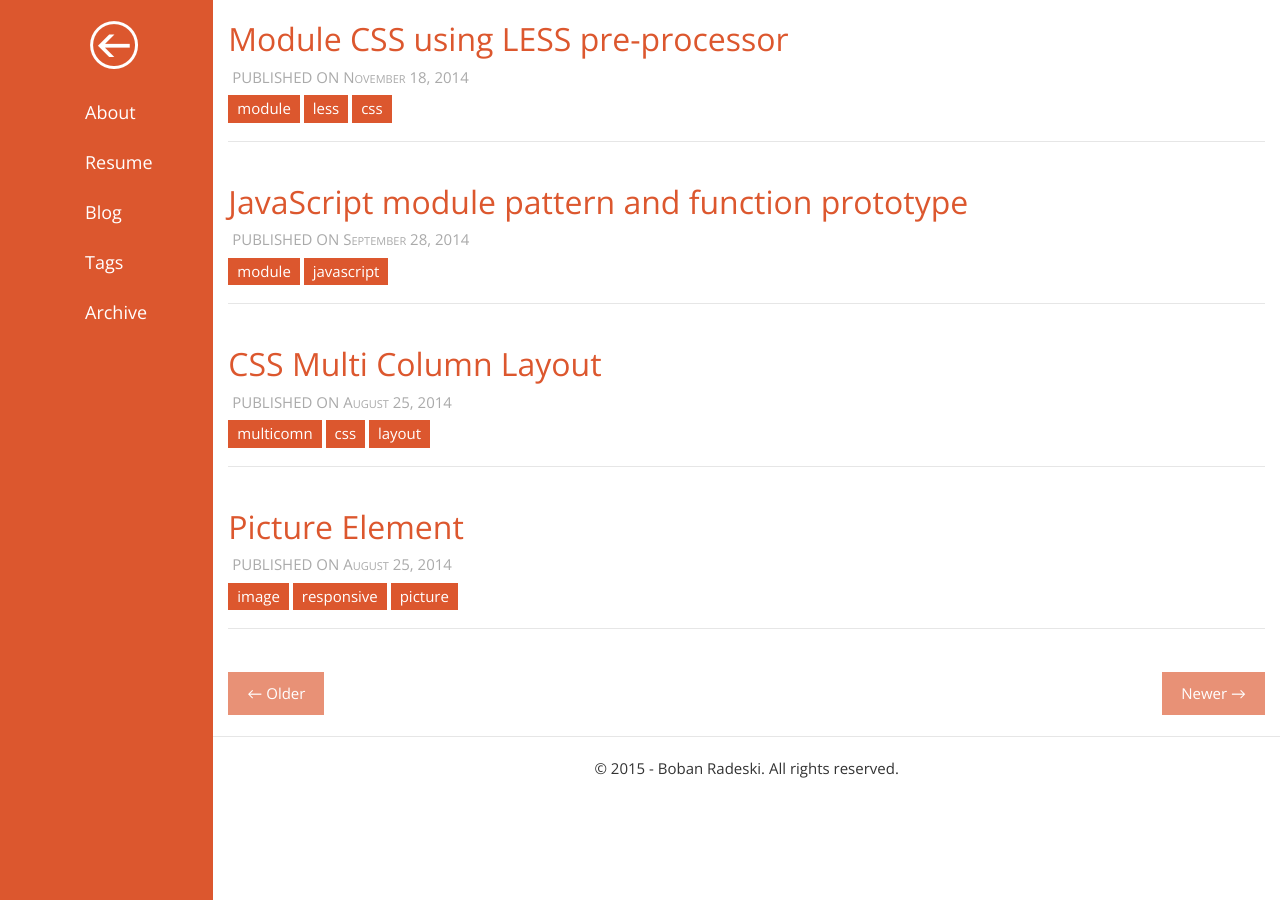
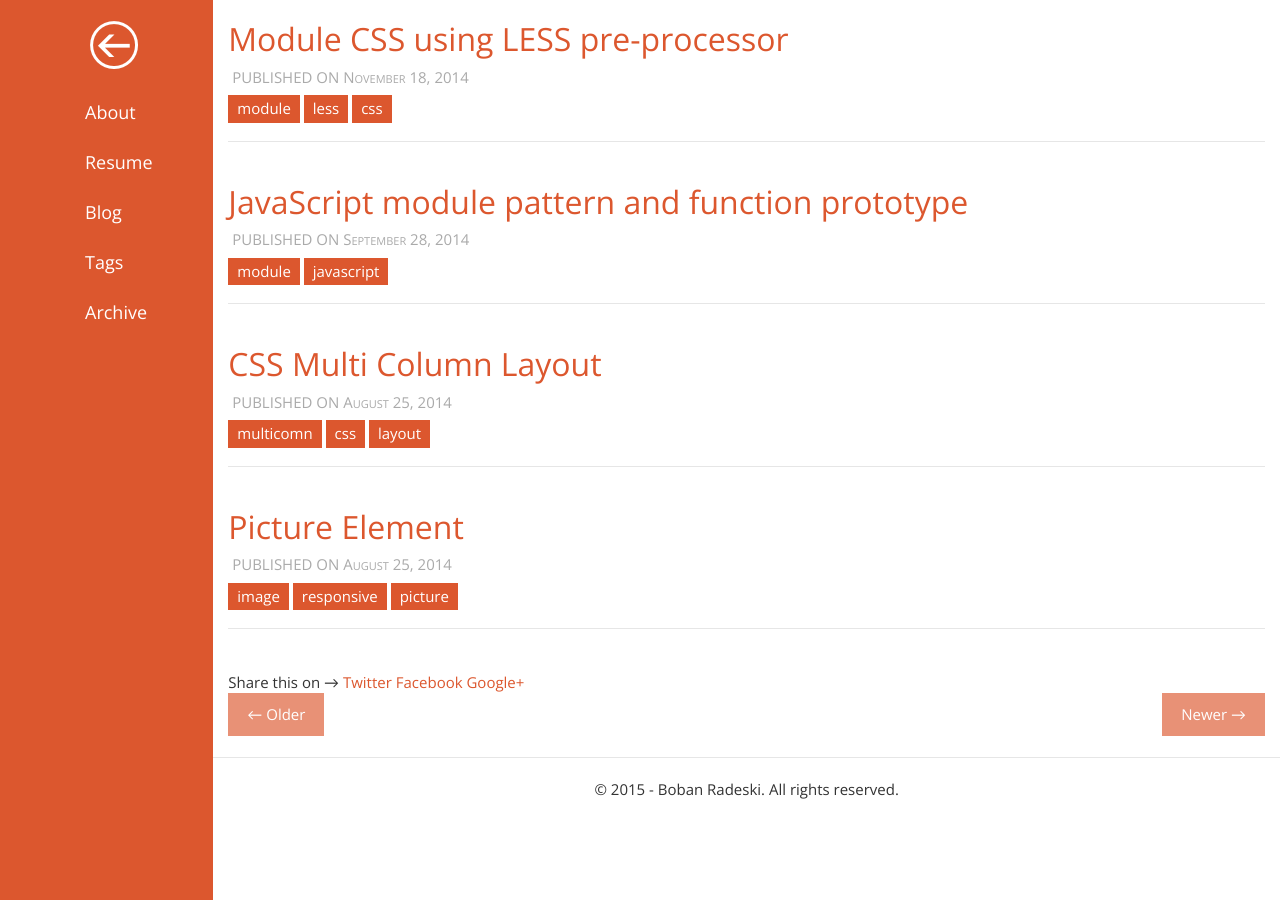
Before and after one commit to boban-radeski/front-end-tech, a Jekyll site: the page built from blog/index.html, in a window 1280 px wide. Built offline with Jekyll 4.4.1, drawn with Linux system fonts in a browser that asks for light colours; the list of posts is cut into pages by our own code.

Commit message:
try to add share buttons on blog posts

```diff
--- a/blog/index.html
+++ b/blog/index.html
@@ -38,7 +38,16 @@
               {% endfor %}
             </div>
             <br/>
-
+              <div class="row">
+                  <div class="col-md-10">
+                      <div class="share-page">
+                          Share this on &rarr;
+                          <a href="https://twitter.com/intent/tweet?text={{ page.title }}&url={{ site.url }}{{ page.url }}&via={{ site.twitter_username }}&related={{ site.twitter_username }}" rel="nofollow" target="_blank" title="Share on Twitter">Twitter</a>
+                          <a href="https://facebook.com/sharer.php?u={{ site.url }}{{ page.url }}" rel="nofollow" target="_blank" title="Share on Facebook">Facebook</a>
+                          <a href="https://plus.google.com/share?url={{ site.url }}{{ page.url }}" rel="nofollow" target="_blank" title="Share on Google+">Google+</a>
+                      </div>
+                  </div>
+              </div>
             <div class="row">
               <div class="col-sm-6 col-xs-6 text-left">
                   {% if paginator.next_page %}
```
